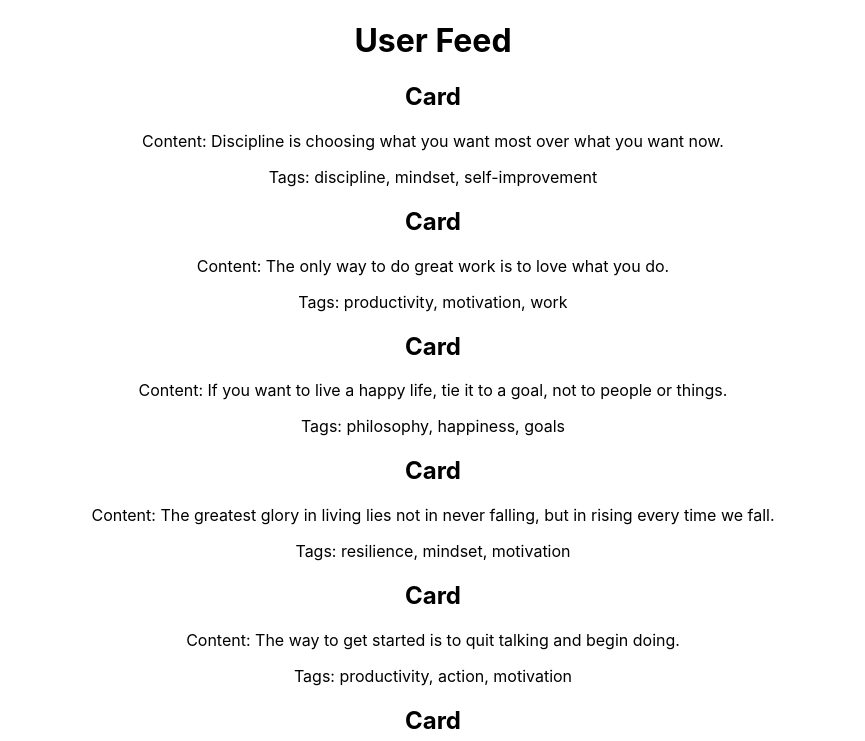
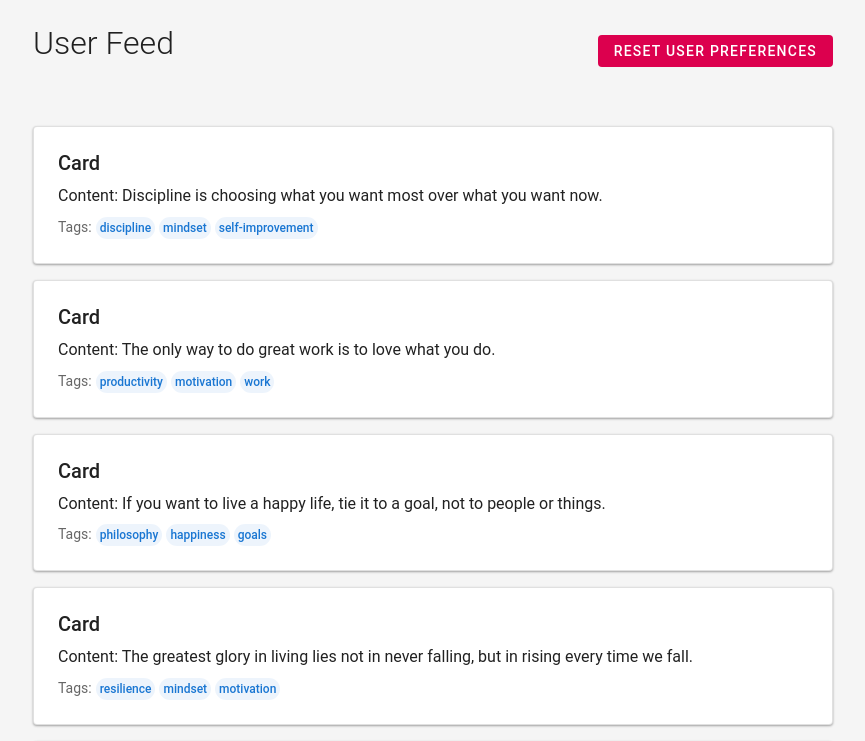
Before and after one commit to arnoldgunter/VectorFeed, a React (Create React App) app: page / in a window 1280 px wide. Shown: the top 741 px of the page, without its empty margins (207-1072 px from the left). Built offline with nearby package versions, Linux system fonts and the light colour scheme.

Commit message:
refactor(ui): migrate to CSS Modules and add interactions

```diff
--- a/src/App.js
+++ b/src/App.js
@@ -1,9 +1,9 @@
-import './App.css';
+import styles from './styles/App.module.css';
 import Feed from './components/Feed';
 
 function App() {
   return (
-    <div className="App">
+    <div className={styles.app}>
       <Feed />
     </div>
   );
--- a/src/components/Card.jsx
+++ b/src/components/Card.jsx
@@ -1,9 +1,16 @@
-export default function Card({ content }) {
+import styles from "../styles/Card.module.css";
+
+export default function Card({ content, onClick }) {
   return (
-    <div className="Card">
-      <h2>Card</h2>
-      <p>Content: {content.text}</p>
-      <p>Tags: {content.tags.join(", ")}</p>
+    <div className={styles.card} onClick={onClick}>
+      <h2 className={styles.cardTitle}>Card</h2>
+      <p className={styles.cardContent}>Content: {content.text}</p>
+      <div className={styles.cardTags}>
+        <span>Tags:</span>
+        {content.tags.map((tag, index) => (
+          <span key={index} className={styles.tag}>{tag}</span>
+        ))}
+      </div>
     </div>
   );
 }
--- a/src/components/Feed.jsx
+++ b/src/components/Feed.jsx
@@ -1,13 +1,22 @@
 import Card from "./Card";
 import { cards } from "../data/cards";
+import useFeed from "../hooks/useFeed";
+import styles from "../styles/Feed.module.css";
 
 function Feed() {
+  const { resetUserVector, interact } = useFeed();
+
   return (
-    <div className="Feed">
-      <h1>User Feed</h1>
+    <div className={styles.feed}>
+      <div className={styles.header}>
+        <h1 className={styles.title}>User Feed</h1>
+        <button className={styles.resetButton} onClick={resetUserVector}>Reset User Preferences</button>
+      </div>
+      <div className={styles.cardsContainer}>
         {cards.map((card, index) => (
-          <Card key={index} content={card} />
+          <Card key={index} content={card} onClick={() => interact("click", card)}/>
         ))}
+      </div>
     </div>
   );
 }
--- a/src/hooks/useFeed.js
+++ b/src/hooks/useFeed.js
@@ -2,6 +2,7 @@ import { useState, useEffect } from "react";
 import { updateUserVector } from "../engine/updater";
 import { applyDecay } from "../engine/decay";
 import { normalize } from "../engine/vector";
+import { tags } from "../config/tags";
 
 export default function useFeed() {
   const [userVector, setUserVector] = useState({});
@@ -14,6 +15,11 @@ export default function useFeed() {
     const storedVector = localStorage.getItem("userVector");
     if (storedVector) {
       setUserVector(JSON.parse(storedVector));
+    } else {
+      const initialVector = {};
+      tags.forEach((tag) => (initialVector[tag] = 0));
+      setUserVector(initialVector);
+      console.log("Initialized user vector:", initialVector);
     }
   }, []);
 
--- a/src/index.js
+++ b/src/index.js
@@ -1,6 +1,6 @@
 import React from 'react';
 import ReactDOM from 'react-dom/client';
-import './index.css';
+import './styles/base.css';
 import App from './App';
 import reportWebVitals from './reportWebVitals';
 
--- /dev/null
+++ b/src/styles/App.module.css
@@ -0,0 +1,8 @@
+.app {
+  min-height: 100vh;
+  display: flex;
+  flex-direction: column;
+  align-items: center;
+  padding: var(--spacing-lg);
+  background-color: var(--background-color);
+}
--- /dev/null
+++ b/src/styles/Card.module.css
@@ -0,0 +1,43 @@
+.card {
+  background-color: var(--surface-color);
+  border-radius: var(--border-radius);
+  box-shadow: var(--shadow-1);
+  padding: var(--spacing-lg);
+  transition: box-shadow 0.2s ease-in-out;
+  cursor: pointer;
+  border: 1px solid var(--divider-color);
+}
+
+.card:hover {
+  box-shadow: var(--shadow-2);
+}
+
+.cardTitle {
+  font-size: 1.25rem;
+  font-weight: 500;
+  color: var(--text-primary);
+  margin-bottom: var(--spacing-sm);
+}
+
+.cardContent {
+  color: var(--text-primary);
+  margin-bottom: var(--spacing-sm);
+  line-height: 1.6;
+}
+
+.cardTags {
+  color: var(--text-secondary);
+  font-size: 0.875rem;
+  display: flex;
+  flex-wrap: wrap;
+  gap: var(--spacing-xs);
+}
+
+.tag {
+  background-color: rgba(25, 118, 210, 0.08);
+  color: var(--primary-color);
+  padding: 2px var(--spacing-xs);
+  border-radius: 12px;
+  font-size: 0.75rem;
+  font-weight: 500;
+}
--- /dev/null
+++ b/src/styles/Feed.module.css
@@ -0,0 +1,49 @@
+.feed {
+  max-width: 800px;
+  width: 100%;
+  display: flex;
+  flex-direction: column;
+  gap: var(--spacing-lg);
+}
+
+.header {
+  display: flex;
+  justify-content: space-between;
+  align-items: center;
+  margin-bottom: var(--spacing-lg);
+}
+
+.title {
+  font-size: 2rem;
+  font-weight: 300;
+  color: var(--text-primary);
+}
+
+.resetButton {
+  background-color: var(--secondary-color);
+  color: white;
+  border: none;
+  border-radius: var(--border-radius);
+  padding: var(--spacing-sm) var(--spacing-md);
+  font-size: 0.875rem;
+  font-weight: 500;
+  text-transform: uppercase;
+  letter-spacing: 0.0892857143em;
+  cursor: pointer;
+  transition: background-color 0.2s ease-in-out;
+}
+
+.resetButton:hover {
+  background-color: #b0003a;
+}
+
+.resetButton:focus {
+  outline: 2px solid var(--secondary-color);
+  outline-offset: 2px;
+}
+
+.cardsContainer {
+  display: flex;
+  flex-direction: column;
+  gap: var(--spacing-md);
+}
--- /dev/null
+++ b/src/styles/base.css
@@ -0,0 +1,90 @@
+/* Base styles inspired by Google Material Design */
+:root {
+  --primary-color: #1976d2;
+  --primary-hover: #1565c0;
+  --secondary-color: #dc004e;
+  --surface-color: #ffffff;
+  --background-color: #f5f5f5;
+  --error-color: #d32f2f;
+  --text-primary: rgba(0, 0, 0, 0.87);
+  --text-secondary: rgba(0, 0, 0, 0.6);
+  --text-disabled: rgba(0, 0, 0, 0.38);
+  --divider-color: rgba(0, 0, 0, 0.12);
+  --shadow-1: 0 1px 3px rgba(0, 0, 0, 0.12), 0 1px 2px rgba(0, 0, 0, 0.24);
+  --shadow-2: 0 3px 6px rgba(0, 0, 0, 0.15), 0 2px 4px rgba(0, 0, 0, 0.12);
+  --shadow-4: 0 10px 20px rgba(0, 0, 0, 0.15), 0 3px 6px rgba(0, 0, 0, 0.10);
+  --border-radius: 4px;
+  --spacing-xs: 4px;
+  --spacing-sm: 8px;
+  --spacing-md: 16px;
+  --spacing-lg: 24px;
+  --spacing-xl: 32px;
+}
+
+* {
+  box-sizing: border-box;
+}
+
+body {
+  margin: 0;
+  font-family: 'Roboto', -apple-system, BlinkMacSystemFont, 'Segoe UI', 'Oxygen',
+    'Ubuntu', 'Cantarell', 'Fira Sans', 'Droid Sans', 'Helvetica Neue',
+    sans-serif;
+  -webkit-font-smoothing: antialiased;
+  -moz-osx-font-smoothing: grayscale;
+  background-color: var(--background-color);
+  color: var(--text-primary);
+  line-height: 1.5;
+}
+
+h1, h2, h3, h4, h5, h6 {
+  margin: 0 0 var(--spacing-md) 0;
+  font-weight: 400;
+  line-height: 1.2;
+}
+
+h1 {
+  font-size: 2rem;
+  font-weight: 300;
+}
+
+h2 {
+  font-size: 1.5rem;
+}
+
+p {
+  margin: 0 0 var(--spacing-md) 0;
+}
+
+button {
+  font-family: inherit;
+  font-size: 0.875rem;
+  font-weight: 500;
+  text-transform: uppercase;
+  letter-spacing: 0.0892857143em;
+  border: none;
+  border-radius: var(--border-radius);
+  padding: var(--spacing-sm) var(--spacing-md);
+  cursor: pointer;
+  transition: all 0.2s ease-in-out;
+  background-color: var(--primary-color);
+  color: white;
+}
+
+button:hover {
+  background-color: var(--primary-hover);
+}
+
+button:focus {
+  outline: 2px solid var(--primary-color);
+  outline-offset: 2px;
+}
+
+code {
+  font-family: 'Roboto Mono', source-code-pro, Menlo, Monaco, Consolas, 'Courier New',
+    monospace;
+  background-color: rgba(0, 0, 0, 0.04);
+  padding: 2px 4px;
+  border-radius: 2px;
+  font-size: 0.875em;
+}
--- /dev/null
+++ b/src/styles/index.js
@@ -0,0 +1,5 @@
+// CSS Modules export for easy importing
+export { default as AppStyles } from './App.module.css';
+export { default as FeedStyles } from './Feed.module.css';
+export { default as CardStyles } from './Card.module.css';
+export { default as InteractionBarStyles } from './InteractionBar.module.css';
```
Also changed, not shown: src/styles/InteractionBar.module.css (added, +43 -0 lines).
